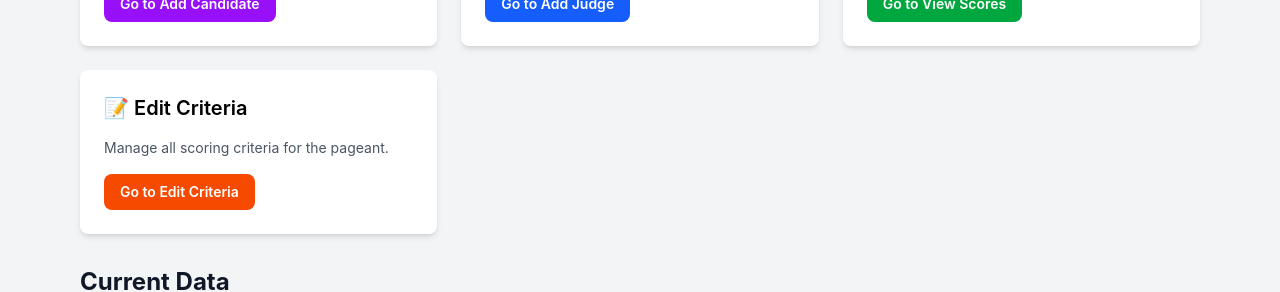
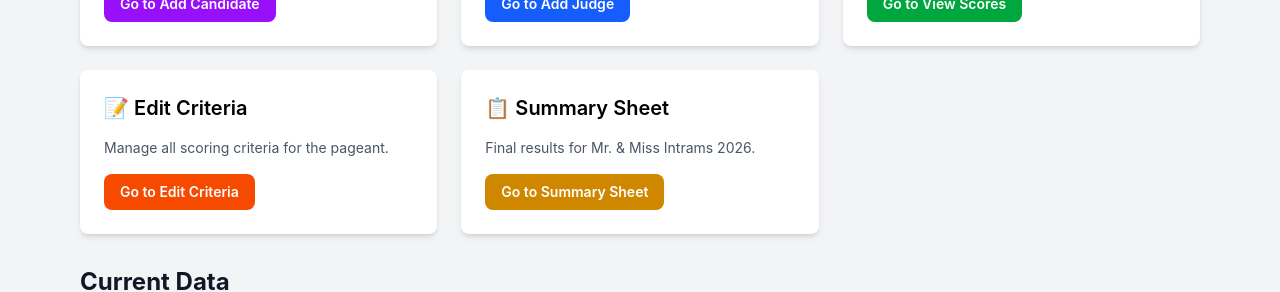
Before and after one commit to AF-Nexus21/af-nexus, a Next.js app: page /intrams/admin/dashboard in a window 1280 px wide. Shown: the part 242-534 px from the top of the page. Built offline with nearby package versions, Linux system fonts and the light colour scheme; no server answers; the database is empty.

Commit message:
Added Summary Sheet button to Admin Dashboard

```diff
--- a/app/intrams/admin/dashboard/page.tsx
+++ b/app/intrams/admin/dashboard/page.tsx
@@ -2,18 +2,17 @@
 
 import { useEffect, useState } from "react";
 import Link from "next/link";
-import { useRouter } from "next/navigation"; // ✅ I-IMPORT MO ITO
+import { useRouter } from "next/navigation";
 import { supabase } from "@/lib/supabase";
 
 export default function AdminDashboard() {
-  const router = useRouter(); // ✅ I-ADD MO ITO
+  const router = useRouter();
   const [candidates, setCandidates] = useState<any[]>([]);
   const [judges, setJudges] = useState<any[]>([]);
   const [criteria, setCriteria] = useState<any[]>([]);
   const [loading, setLoading] = useState(true);
 
   useEffect(() => {
-    // ✅ Diretso pasok na tayo, hindi na kailangan ng login check!
     fetchData();
   }, []);
 
@@ -116,6 +115,20 @@ export default function AdminDashboard() {
               Go to Edit Criteria
             </Link>
           </div>
+
+          {/* Summary Sheet */}
+          <div className="bg-white rounded-lg shadow-md p-6">
+            <h2 className="text-xl font-semibold mb-4">📋 Summary Sheet</h2>
+            <p className="text-sm text-gray-600 mb-4">
+              Final results for Mr. & Miss Intrams 2026.
+            </p>
+            <Link
+              href="/intrams/admin/summary-sheet"
+              className="inline-block rounded-lg bg-yellow-600 px-4 py-2 text-sm font-semibold text-white transition hover:bg-yellow-700"
+            >
+              Go to Summary Sheet
+            </Link>
+          </div>
         </div>
 
         {/* ===== EXISTING DATA ===== */}
```
